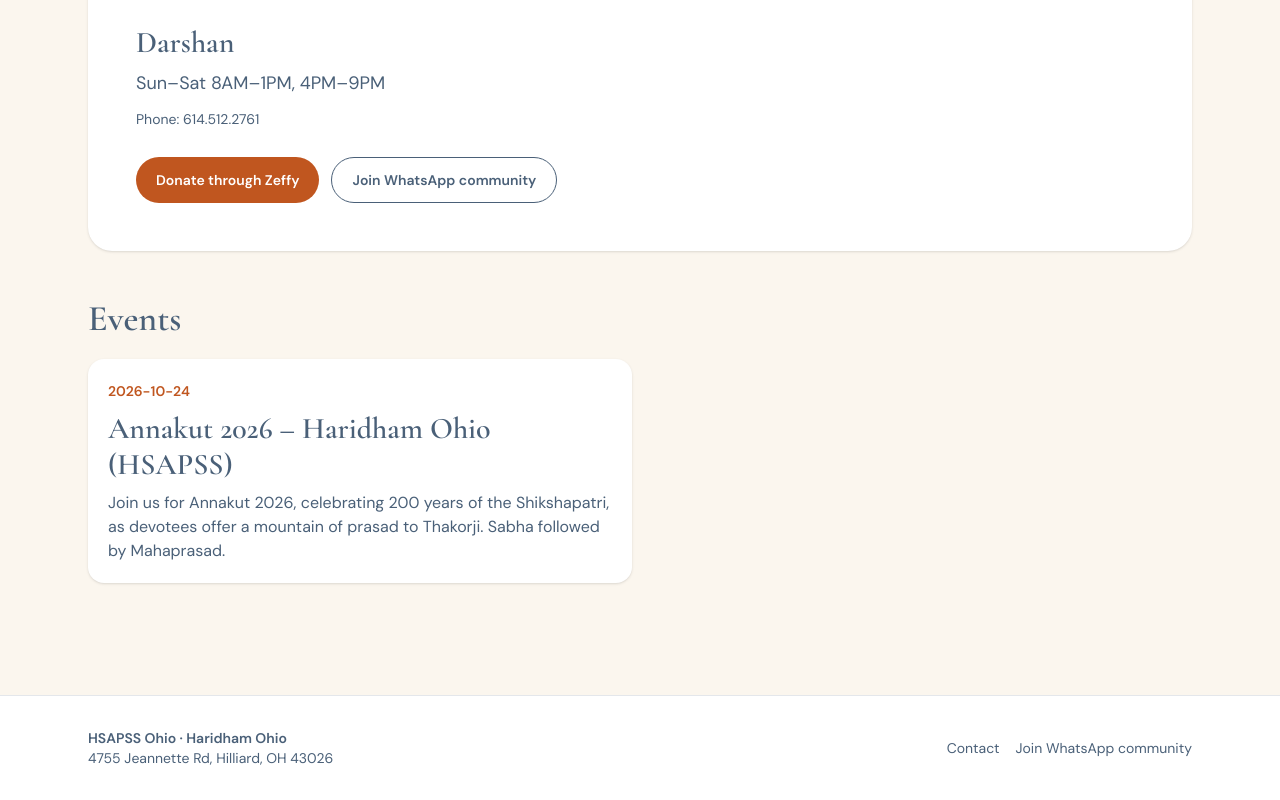
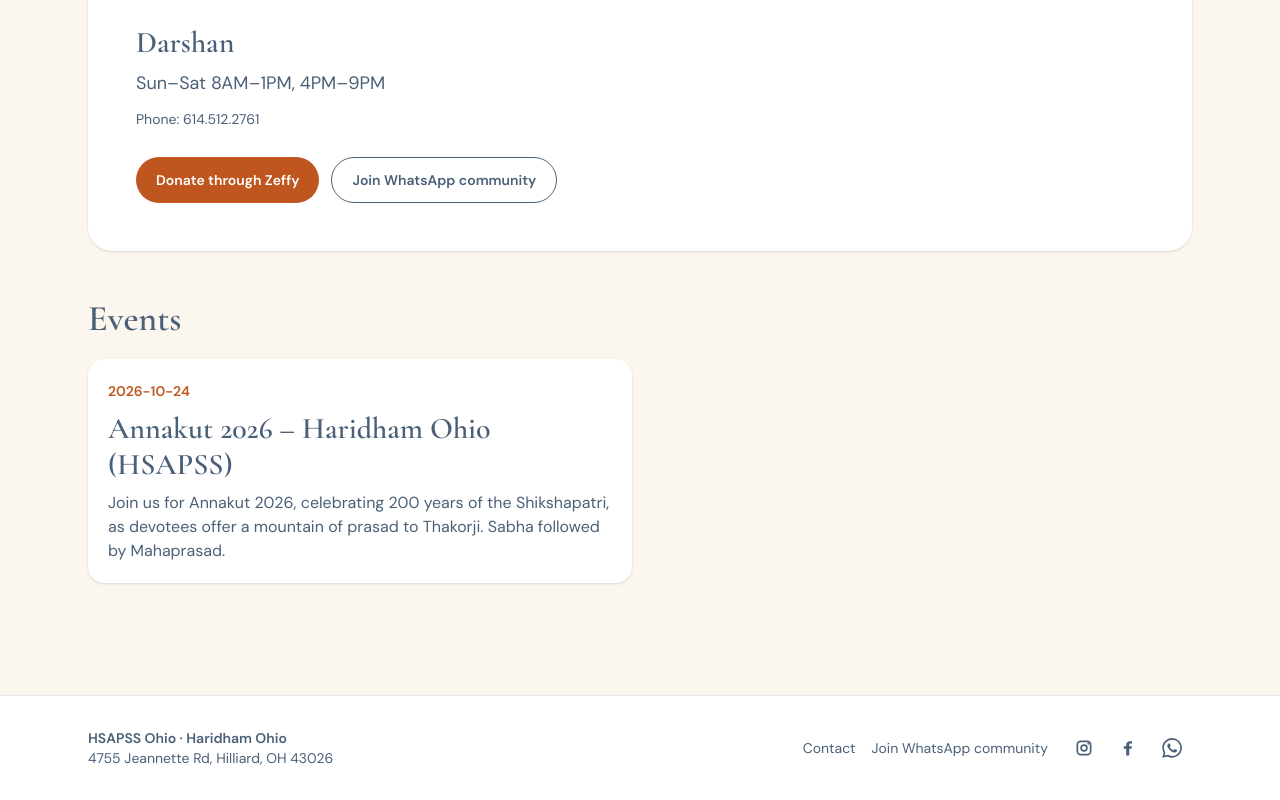
Before and after one commit to an-kit/haridhamoh-site, a Next.js app: page / in a window 1280 px wide. Shown: the part 771-1571 px from the top of the page. Built offline with nearby package versions, Linux system fonts and the light colour scheme.

Commit message:
feat: add footer social icon links

```diff
--- a/components/site-footer.tsx
+++ b/components/site-footer.tsx
@@ -1,6 +1,38 @@
 import Link from "next/link";
 
 import { loadActions, loadSiteFacts } from "@/lib/content/schema";
+
+const socialLinks = [
+  {
+    label: "Instagram",
+    href: "https://www.instagram.com/haridhamoh/",
+    icon: (
+      <svg aria-hidden="true" className="size-5" fill="none" viewBox="0 0 24 24">
+        <rect height="16" rx="4" stroke="currentColor" strokeWidth="2" width="16" x="4" y="4" />
+        <circle cx="12" cy="12" r="3.5" stroke="currentColor" strokeWidth="2" />
+        <circle cx="17.25" cy="6.75" fill="currentColor" r="1.25" />
+      </svg>
+    ),
+  },
+  {
+    label: "Facebook",
+    href: "https://www.facebook.com/people/Haridham-OH-Hindu-Swaminarayan-Temple/61566728870040/",
+    icon: (
+      <svg aria-hidden="true" className="size-5" fill="currentColor" viewBox="0 0 24 24">
+        <path d="M13.5 21v-8h2.75l.4-3H13.5V8.08c0-.87.24-1.46 1.5-1.46h1.8V3.94c-.31-.04-1.37-.14-2.61-.14-2.58 0-4.35 1.57-4.35 4.46V10H6.92v3h2.92v8h3.66Z" />
+      </svg>
+    ),
+  },
+  {
+    label: "WhatsApp",
+    href: "https://chat.whatsapp.com/IBQ4cujX1CqFmgvz05Su1c?mode=gi_t",
+    icon: (
+      <svg aria-hidden="true" className="size-5" fill="currentColor" viewBox="0 0 24 24">
+        <path d="M20.52 3.48A11.79 11.79 0 0 0 12.14 0C5.65 0 .36 5.29.36 11.78c0 2.08.54 4.1 1.58 5.88L.25 23.82l6.3-1.65a11.74 11.74 0 0 0 5.59 1.42h.01c6.49 0 11.78-5.29 11.78-11.78 0-3.15-1.23-6.1-3.41-8.33Zm-8.38 18.1a9.76 9.76 0 0 1-4.98-1.36l-.36-.22-3.74.98 1-3.64-.24-.37a9.77 9.77 0 0 1-1.5-5.19c0-5.4 4.4-9.79 9.81-9.79 2.62 0 5.08 1.02 6.93 2.87a9.72 9.72 0 0 1 2.87 6.93c0 5.4-4.4 9.79-9.79 9.79Zm5.36-7.34c-.29-.14-1.7-.84-1.96-.94-.26-.1-.45-.14-.64.14-.19.29-.74.94-.91 1.13-.17.19-.33.22-.62.07-1.7-.85-2.82-1.52-3.94-3.45-.3-.52.3-.48.86-1.6.1-.2.05-.37-.02-.51-.07-.14-.64-1.55-.88-2.12-.23-.55-.47-.48-.64-.49h-.55c-.19 0-.5.07-.76.36-.26.29-1 1-1 2.44s1.03 2.84 1.18 3.03c.14.19 2.03 3.1 4.91 4.35.68.29 1.21.47 1.63.6.68.22 1.3.19 1.79.12.55-.08 1.7-.7 1.94-1.38.24-.67.24-1.25.17-1.37-.07-.12-.26-.19-.55-.33Z" />
+      </svg>
+    ),
+  },
+] as const;
 
 export function SiteFooter() {
   const siteFacts = loadSiteFacts();
@@ -13,9 +45,23 @@
           <p className="font-semibold">HSAPSS Ohio · Haridham Ohio</p>
           <p>{siteFacts.address}</p>
         </div>
-        <div className="flex gap-4">
+        <div className="flex flex-wrap items-center gap-x-4 gap-y-2">
           <Link href="/contact/">Contact</Link>
           <a href={actions.whatsappCommunityUrl} rel="noreferrer" target="_blank">Join WhatsApp community</a>
+          <div aria-label="Social links" className="flex items-center gap-1" role="group">
+            {socialLinks.map((socialLink) => (
+              <a
+                aria-label={socialLink.label}
+                className="inline-flex size-10 items-center justify-center rounded-full text-slate transition-colors hover:bg-cream hover:text-saffron focus-visible:outline focus-visible:outline-2 focus-visible:outline-offset-2 focus-visible:outline-saffron"
+                href={socialLink.href}
+                key={socialLink.label}
+                rel="noreferrer"
+                target="_blank"
+              >
+                {socialLink.icon}
+              </a>
+            ))}
+          </div>
         </div>
       </div>
     </footer>
```
Also changed, not shown: 1 other file (tests, documents, lock files or other folders).
